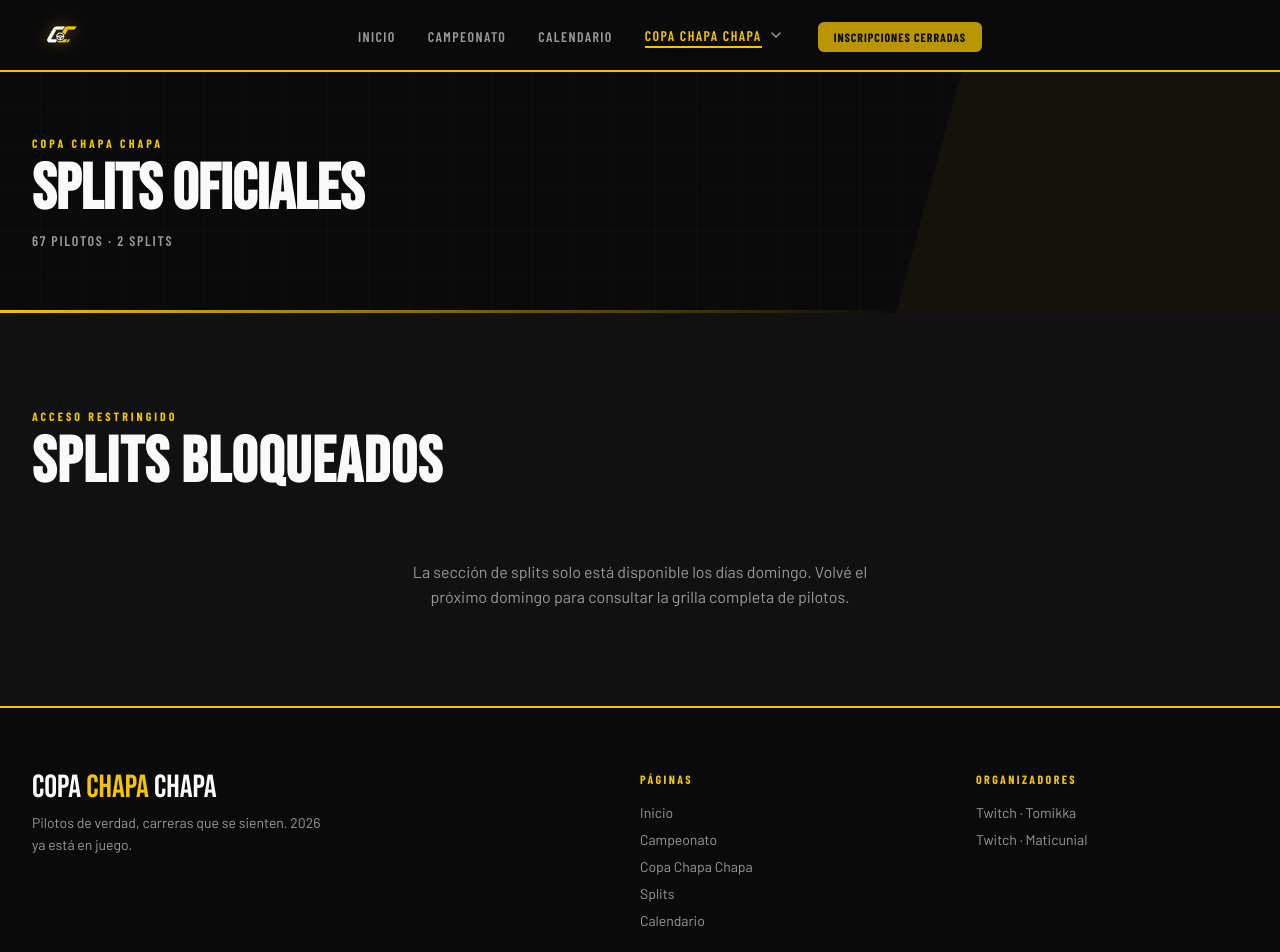
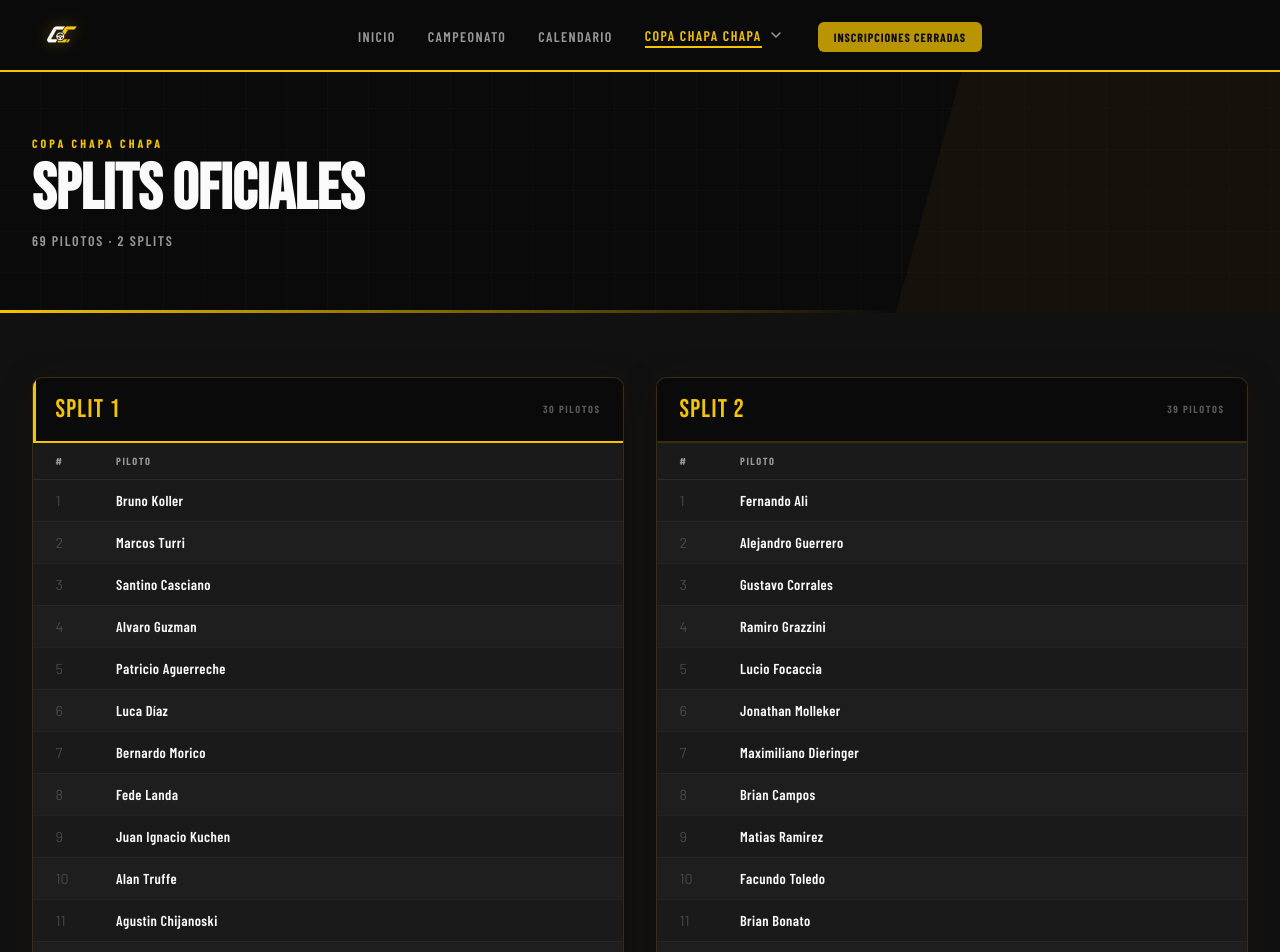
Before and after one commit to federicobordon09-dev/copa_chapa_chapa_web, a Next.js app: page /splits in a window 1280 px wide. Shown: the top 952 px of the page. Built offline with nearby package versions, Linux system fonts and the light colour scheme.

Commit message:
guardado_13_FECHA_LA_PLATA

```diff
--- a/src/app/splits/page.tsx
+++ b/src/app/splits/page.tsx
@@ -7,8 +7,6 @@ import { splits } from "@/data/splits";
 
 export default function SplitsPage() {
   const totalPilots = splits.reduce((acc, s) => acc + s.pilots.length, 0);
-  const today = new Date().getDay();
-  const isSunday = today === 0;
 
   useEffect(() => {
     document.title = "Splits Oficiales — Copa Chapa Chapa";
@@ -22,7 +20,6 @@ export default function SplitsPage() {
         subtitle={`${totalPilots} pilotos · ${splits.length} splits`}
       />
 
-      {isSunday ? (
       <section className="section-compact section-dark splits-page">
         <div className="container">
           <div className="splits-grid">
@@ -59,22 +56,6 @@ export default function SplitsPage() {
           </div>
         </div>
       </section>
-      ) : (
-        <section className="section section-dark">
-          <div className="container">
-            <div className="section-header">
-              <span className="section-eyebrow">Acceso restringido</span>
-              <h2 className="section-title" style={{ color: "var(--color-white)" }}>
-                Splits bloqueados
-              </h2>
-            </div>
-            <p style={{ textAlign: "center", color: "var(--color-gray)", maxWidth: 480, margin: "0 auto", lineHeight: 1.6 }}>
-              La sección de splits solo está disponible los días domingo.
-              Volvé el próximo domingo para consultar la grilla completa de pilotos.
-            </p>
-          </div>
-        </section>
-      )}
 
       <Footer showOrganizadores />
     </>
--- a/src/data/drivers.ts
+++ b/src/data/drivers.ts
@@ -102,6 +102,12 @@ const existingMetadata = new Map(
     { num: "65", initials: "AT", name: "Alan Truffe", avatarGradient: "linear-gradient(135deg,#d980fa,#a040c0)" },
     { num: "66", initials: "VC", name: "Valentin Corts", avatarGradient: "linear-gradient(135deg,#82ccdd,#5090a0)" },
     { num: "67", initials: "JC", name: "Joaquin Campolieti", avatarGradient: "linear-gradient(135deg,#00cec9,#009a96)" },
+    { num: "68", initials: "AG", name: "Alvaro Guzman", avatarGradient: "linear-gradient(135deg,#fd79a8,#c04070)" },
+    { num: "69", initials: "GS", name: "Gaspar Stanoss", avatarGradient: "linear-gradient(135deg,#6c5ce7,#4030a0)" },
+    { num: "70", initials: "MF", name: "Maxi Fayon", avatarGradient: "linear-gradient(135deg,#00b894,#007050)" },
+    { num: "71", initials: "MR", name: "Matias Ramirez", avatarGradient: "linear-gradient(135deg,#e84393,#a02060)" },
+    { num: "72", initials: "BB", name: "Brian Bonato", avatarGradient: "linear-gradient(135deg,#00cec9,#008080)" },
+    { num: "73", initials: "FC", name: "Francisco Czerniawski", avatarGradient: "linear-gradient(135deg,#6c5ce7,#4030a0)" },
   ].map((d) => [d.name, d] as const)
 );
 
--- a/src/data/splits.ts
+++ b/src/data/splits.ts
@@ -7,78 +7,80 @@ export const splits: SplitGroup[] = [
   {
     label: "Split 1",
     pilots: [
+      "Bruno Koller",
+      "Marcos Turri",
+      "Santino Casciano",
+      "Alvaro Guzman",
+      "Patricio Aguerreche",
+      "Luca Díaz",
+      "Bernardo Morico",
+      "Fede Landa",
+      "Juan Ignacio Kuchen",
+      "Alan Truffe",
+      "Agustin Chijanoski",
+      "Franco Perez",
+      "Julian Valiñas",
       "Agustin Carreras",
-      "Agustin Chijanoski",
+      "Matteo Viñas",
       "Agustin Savone",
-      "Alan Truffe",
-      "Bernardo Morico",
-      "Bruno Koller",
-      "Daniel Castro",
+      "Nacho Davin",
       "Eric Priemer",
-      "Fabian Gamero",
-      "Fede Landa",
-      "Franco Perez",
-      "Gonzalo Bariffuzza",
-      "Juan Ignacio Kuchen",
-      "Julian Agustin Reynoso Zuñiga",
-      "Julian Valiñas",
-      "Julian Varlas",
-      "Luca Díaz",
-      "Lucas Morel",
-      "Mariano Sale",
-      "Marcos Turri",
-      "Matias Dowojak",
-      "Matias Pacheco",
-      "Matteo Viñas",
-      "Nacho Davin",
+      "Gaspar Stanoss",
+      "Nicolas Picone",
+      "Agustin Moles",
+      "Joaquin Gutierrez",
+      "Matias Cayrus Riffel",
+      "Agustin Rojas",
+      "Nicolas Marsilio",
+      "Maxi Fayon",
+      "Santiago Ortiz Ocampo",
       "Nico Valero",
-      "Nicolas Marsilio",
-      "Nicolas Picone",
-      "Samir Monier",
-      "Santiago Ortiz Ocampo",
-      "Santino Casciano",
+      "Valentin Corts",
+      "Marcelo Haase",
     ],
   },
   {
     label: "Split 2",
     pilots: [
-      "Agustin Moles",
-      "Agustin Rojas",
+      "Fernando Ali",
       "Alejandro Guerrero",
-      "Alejandro Rodriguez",
+      "Gustavo Corrales",
+      "Ramiro Grazzini",
+      "Lucio Focaccia",
+      "Jonathan Molleker",
+      "Maximiliano Dieringer",
+      "Brian Campos",
+      "Matias Ramirez",
+      "Facundo Toledo",
+      "Brian Bonato",
+      "Francisco Czerniawski",
+      "Martin Diaz",
+      "Manuel Camarero",
+      "Damian Ludueña",
+      "Luciano Bravo",
+      "Luka Sanchez",
+      "Franco Guerreros",
+      "Julian Varlas",
+      "Juan Jose Sanchez",
+      "Gonzalo Alonso",
+      "Kevin Lhuillier",
+      "Mateo Magri",
+      "Francisco Piccinini",
+      "Marcos Donner",
+      "Uriel Manzanelli",
+      "Ignacio Aprikian",
+      "Nicolas Davin",
+      "Lucas Berti",
+      "Luciano Bogado",
       "Alejandro Jara",
-      "Brian Campos",
-      "Damian Ludueña",
-      "Facundo Toledo",
-      "Fernando Ali",
-      "Francisco Piccinini",
-      "Franco Guerreros",
-      "Gonzalo Alonso",
-      "Gustavo Corrales",
-      "Ignacio Aprikian",
-      "Joaquin Campolieti",
-      "Joaquin Gutierrez",
-      "Jonathan Molleker",
-      "Juan Jose Sanchez",
-      "Kevin Lhuillier",
-      "Lucas Berti",
-      "Lucas Nin",
-      "Luciano Bogado",
-      "Luciano Bravo",
-      "Lucio Focaccia",
-      "Luka Sanchez",
-      "Manuel Camarero",
-      "Marcelo Haase",
-      "Marcos Donner",
-      "Martin Diaz",
-      "Mateo Magri",
-      "Matias Cayrus Riffel",
-      "Maximiliano Dieringer",
-      "Nicolas Davin",
-      "Patricio Aguerreche",
-      "Ramiro Grazzini",
-      "Uriel Manzanelli",
-      "Valentin Corts",
+      "Lucas Morel",
+      "Daniel Castro",
+      "Matias Pacheco",
+      "Julian Agustin Reynoso Zuñiga",
+      "Fabian Gamero",
+      "Matias Dowojak",
+      "Samir Monier",
+      "Gonzalo Bariffuzza",
     ],
   },
 ];
--- a/src/data/standings.ts
+++ b/src/data/standings.ts
@@ -138,6 +138,12 @@ export const standings: StandingsRow[] = computeStandings([
   { pos: 65, name: "Nicolas Picone", f1s1: "—", f1s2: "—", f2s1: "—", f2s2: "—", f3s1: "—", f3s2: "—", total: 0 },
   { pos: 66, name: "Samir Monier", f1s1: "—", f1s2: "—", f2s1: "—", f2s2: "—", f3s1: "—", f3s2: "—", total: 0 },
   { pos: 67, name: "Joaquin Campolieti", f1s1: "—", f1s2: "—", f2s1: "—", f2s2: "—", f3s1: "—", f3s2: "—", total: 0 },
+  { pos: 68, name: "Alvaro Guzman", f1s1: "—", f1s2: "—", f2s1: "—", f2s2: "—", f3s1: "—", f3s2: "—", total: 0 },
+  { pos: 69, name: "Gaspar Stanoss", f1s1: "—", f1s2: "—", f2s1: "—", f2s2: "—", f3s1: "—", f3s2: "—", total: 0 },
+  { pos: 70, name: "Maxi Fayon", f1s1: "—", f1s2: "—", f2s1: "—", f2s2: "—", f3s1: "—", f3s2: "—", total: 0 },
+  { pos: 71, name: "Matias Ramirez", f1s1: "—", f1s2: "—", f2s1: "—", f2s2: "—", f3s1: "—", f3s2: "—", total: 0 },
+  { pos: 72, name: "Brian Bonato", f1s1: "—", f1s2: "—", f2s1: "—", f2s2: "—", f3s1: "—", f3s2: "—", total: 0 },
+  { pos: 73, name: "Francisco Czerniawski", f1s1: "—", f1s2: "—", f2s1: "—", f2s2: "—", f3s1: "—", f3s2: "—", total: 0 },
 ]);
 
 export interface SplitResult {
--- a/src/data/teams.ts
+++ b/src/data/teams.ts
@@ -74,6 +74,12 @@ const driverTeamRaw: Record<string, string> = {
   "Agustin Moles": "Agustin Moles",
   "Damian Ludueña": "APL",
   "Joaquin Gutierrez": "Tres razones para abortar",
+  "Alvaro Guzman": "",
+  "Gaspar Stanoss": "",
+  "Maxi Fayon": "",
+  "Matias Ramirez": "",
+  "Brian Bonato": "",
+  "Francisco Czerniawski": "",
 };
 
 const teamDisplay: Record<string, string> = {
```
Lines whose indentation alone changed are shown as unchanged.
